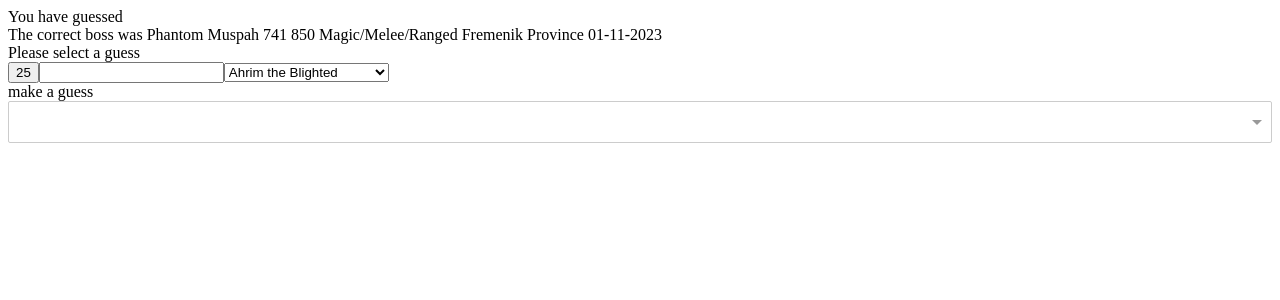
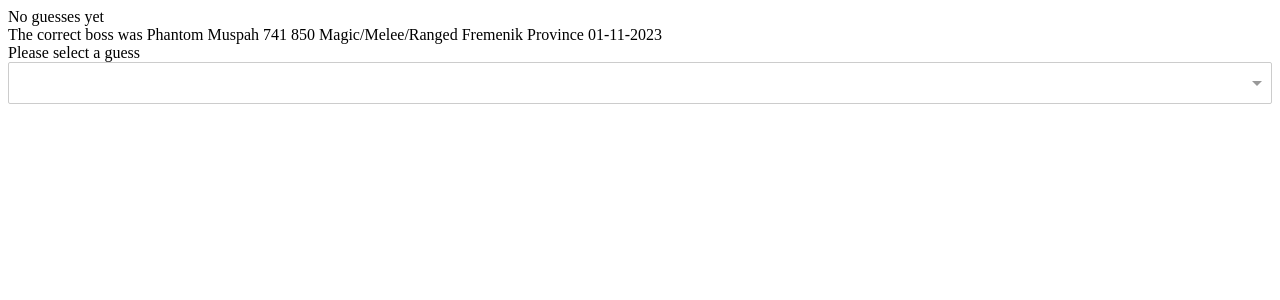
Before and after one commit to daltonoswald/runescapedle, a React (Vite) app: page / in a window 1280 px wide. Shown: the top 300 px of the page. Built offline with nearby package versions, Linux system fonts and the light colour scheme.

Commit message:
each guess mapped out

```diff
--- a/src/App.jsx
+++ b/src/App.jsx
@@ -1,3 +1,4 @@
+/* eslint-disable react/jsx-key */
 import { useState, useEffect } from 'react'
 import {format } from 'date-fns'
 import { bossList } from './bossList'
@@ -5,7 +6,7 @@ import reactIcon from "./assets/react.svg"
 import SearchableDropdown from './SearchableDropdown';
 
 function App() {
-  const [guessedBoss, setGuessedBoss] = useState('');
+  const [guessedBosses, setGuessedBosses] = useState([]);
   const [guessedIndex, setGuessedIndex] = useState(-1);
   const [correctBoss, setCorrectBoss] = useState({});
   const [status, setStatus] = useState('Please select a guess');
@@ -29,15 +30,15 @@ function App() {
   },[])
 
   console.log(`The correctBoss name  ${correctBoss.name}`);
-  console.log(`You have guessed ${name}`)
-  console.log(`You have guessed ${guessedBoss}`)
+  console.log(`You have guessed ${guessedBosses}`)
+  console.log(guessedBosses)
 
   function handleGuess(name) {
     const guessedNameValue = name;
     console.log(guessedNameValue);
     let indexVal = bossList.findIndex(x => x.name === `${guessedNameValue}`)
-    setGuessedBoss(guessedNameValue);
-    setGuessedIndex(indexVal);
+    setGuessedBosses([...guessedBosses, indexVal]);
+    console.log(guessedBosses);
     console.log(guessedNameValue)
     console.log(indexVal);
     if (correctBoss.name === guessedNameValue) {
@@ -49,19 +50,6 @@ function App() {
     }
   }
 
-  function showAll(e) {
-    let bossVal = e.target.value;
-    setGuessedIndex(e.target.value);
-    console.log(bossVal);
-    console.log(bossList[bossVal].name)
-    console.log(bossList[bossVal].level)
-    console.log(bossList[bossVal].health)
-    console.log(bossList[bossVal].attack)
-    console.log(bossList[bossVal].region)
-    console.log(bossList[bossVal].release)
-    console.log(bossList[bossVal].hasPet)
-  }
-
   // let keys = Object.keys(bossList);
   // for (let i = 0; i < keys.length; i++) {
   //   let val = bossList[keys[i]];
@@ -70,23 +58,32 @@ function App() {
 
   // console.log(bossList[28])
 
+  if (guessedBosses.length === 0) {
+    return (
+      <>
+      <div>No guesses yet</div>
+      <div>The correct boss was {correctBoss.name} {correctBoss.level} {correctBoss.health} {correctBoss.attack} {correctBoss.region} {correctBoss.release} {correctBoss.hasPet} </div>
+      <div>{status}</div>
 
+      <BossesGuessed guessedIndex={guessedIndex} guessedBosses={guessedBosses} />
+
+      <SearchableDropdown
+        options={bossList}
+        label="name"
+        id="id"
+        selectedVal={value}
+        handleChange={(val) => setValue(val)}
+        handleGuess={handleGuess}
+        />
+
+      </>
+    )
+  } else {
   return (
     <>
-    <div>You have guessed {guessedBoss}</div>
+    {/* <div>You have guessed {bossList[guessedBosses].name}</div> */}
     <div>The correct boss was {correctBoss.name} {correctBoss.level} {correctBoss.health} {correctBoss.attack} {correctBoss.region} {correctBoss.release} {correctBoss.hasPet} </div>
     <div>{status}</div>
-
-    <button id="25" onClick={showAll}>25</button>
-    <input htmlFor="bossId" type='number' onChange={showAll}></input>
-    <select
-      value={guessedBoss}
-      onChange={handleGuess}
-    >
-      {bossList.map((boss) => <option key={boss.name} id={boss.name} value={boss.name}>{boss.name}</option>)}
-    </select>
-
-    <GuessedIndexInfo guessedIndex={guessedIndex} bossList={bossList} />
 
     <SearchableDropdown
       options={bossList}
@@ -97,31 +94,37 @@ function App() {
       handleGuess={handleGuess}
       />
 
+    <BossesGuessed guessedBosses={guessedBosses} bossList={bossList} />
+
     </>
   )
 }
+}
 
-function GuessedIndexInfo({guessedIndex, bossList}) {
-  console.log(bossList[guessedIndex])
+function BossesGuessed({guessedBosses, bossList}) {
 
-  if (guessedIndex === -1) {
+  if (guessedBosses.length === 0) {
     return (
-      <div>make a guess</div>
+      <div></div>
   )
   } else {
     return (
-      <div>
-        <div>{(bossList[guessedIndex].name)}</div>
-        <div>{(bossList[guessedIndex].level)}</div>
-        <div>{(bossList[guessedIndex].health)}</div>
-        <div>{(bossList[guessedIndex].attack)}</div>
-        <div>{(bossList[guessedIndex].region)}</div>
-        <div>{(bossList[guessedIndex].release)}</div>
-        <div>{(bossList[guessedIndex].hasPet)}</div>
+      <div className="guess-container">
+        {guessedBosses.map((boss) =>
+          <div className="guess">
+            <div>{(bossList[boss].name)}</div>
+            <div>{(bossList[boss].level)}</div>
+            <div>{(bossList[boss].health)}</div>
+            <div>{(bossList[boss].attack)}</div>
+            <div>{(bossList[boss].region)}</div>
+            <div>{(bossList[boss].release)}</div>
+            <div>{(bossList[boss].hasPet)}</div>
+          </div>
+        )}
       </div>
-    )
+      )
   }
-
 }
 
+
 export default App
```
